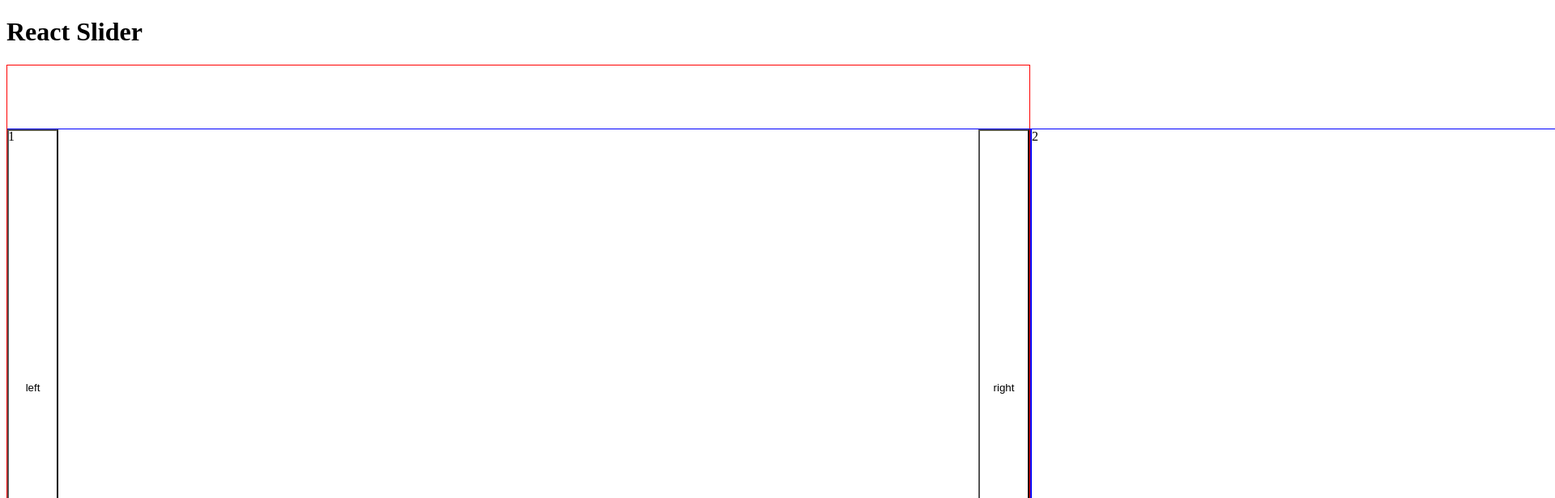
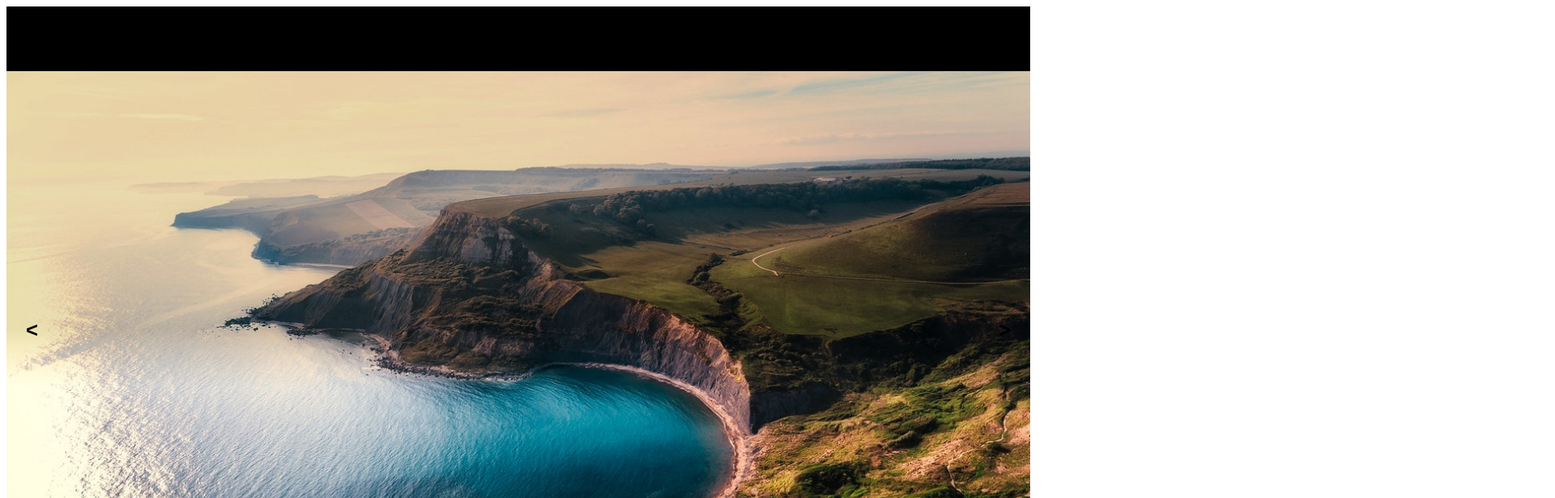
Before and after one commit to andreiGadjylaJS/carousel, a React app: page / in a window 1280 px wide. Shown: the top 616 px of the page at 81% size, 1920 px wide, since content can reach past the window. Built offline with nearby package versions, Linux system fonts and the light colour scheme.

Commit message:
add component ImgComponent

```diff
--- a/src/App.js
+++ b/src/App.js
@@ -1,15 +1,9 @@
 import React from 'react'
 import Slider from './components/slider/Slider'
-
-
-
 
 const App = () => {
     return (
         <div>
-            <header>
-                <h1>React Slider</h1>
-            </header>
             <Slider />
         </div>
     );
--- /dev/null
+++ b/src/components/imgComponents/ImgComponent.css
@@ -0,0 +1,4 @@
+.img-slider {
+    width: 100%;
+    height: auto;
+}
--- /dev/null
+++ b/src/components/imgComponents/ImgComponent.js
@@ -0,0 +1,10 @@
+import React from 'react'
+import './ImgComponent.css'
+
+const ImgComponent = ({ src }) => {
+    return (
+        <img src={src} alt='slide-img' className="img-slider"></img>
+    )
+}
+
+export default ImgComponent
--- a/src/components/slider/Slider.css
+++ b/src/components/slider/Slider.css
@@ -1,5 +1,5 @@
 .slider {
-    border: 1px solid red;
+    /* border: 1px solid red; */
     position: relative;
     width: 100%;
     height: 100vh;
@@ -8,16 +8,21 @@
     padding: 0;
     display: flex;
     align-items: center;
+    overflow: hidden;
+    background: black;
 }
 
 .slide {
-    border: 1px solid blue;
+    /* border: 1px solid blue; */
     min-width: 100%;
     height: 80vh;
     transition: 0.5S;
+    overflow: hidden;
 }
 
 #goLeft {
+    font-size: 2vw;
+    font-weight: 700;
     position: absolute;
     top: 50%;
     left: 0;
@@ -25,9 +30,14 @@
     width: 5%;
     height: 80vh;
     background: 0;
+    border: none;
+    outline: none;
+    transition: 0.2s;
 }
 
 #goRight {
+    font-size: 2vw;
+    font-weight: 700;
     position: absolute;
     top: 50%;
     right: 0;
@@ -35,4 +45,14 @@
     width: 5%;
     height: 80vh;
     background: 0;
+    border: none;
+    outline: none;
+    transition: 0.2s;
 }
+
+#goLeft:hover,
+#goRight:hover {
+    background: rgba(0, 0, 0, 0.356);
+    cursor: pointer;
+    color: whitesmoke;
+}
--- a/src/components/slider/Slider.js
+++ b/src/components/slider/Slider.js
@@ -1,13 +1,23 @@
 import React, { useRef, useState, useEffect } from 'react';
 import './Slider.css'
+import ImgComponent from '../imgComponents/ImgComponent'
+import image1 from '../../assets/image_1.jpg'
+import image2 from '../../assets/image_2.jpg'
+import image3 from '../../assets/image_3.jpg'
+import image4 from '../../assets/image_4.jpg'
+import image5 from '../../assets/image_5.jpg'
 
 const Slider = () => {
-    const sliderArr = [1, 2, 3, 4, 5]
+    const sliderArr = [
+        <ImgComponent src={image1} />,
+        <ImgComponent src={image2} />,
+        <ImgComponent src={image3} />,
+        <ImgComponent src={image4} />,
+        <ImgComponent src={image5} />]
 
     const [x, setX] = useState(0)
 
     const goLeft = () => {
-        // x === 0 ? setX(0) : setX(x + 100)
         x === 0 ? setX(- 100 * (sliderArr.length - 1)) : setX(x + 100)
     }
     const goRight = () => {
@@ -29,8 +39,8 @@ const Slider = () => {
                     )
                 })
             }
-            <button id="goLeft" onClick={goLeft}>left</button>
-            <button id="goRight" onClick={goRight}>right</button>
+            <button id="goLeft" onClick={goLeft}>&#60;</button>
+            <button id="goRight" onClick={goRight}>&#62;</button>
         </div>
     )
 
--- a/src/index.html
+++ b/src/index.html
@@ -5,6 +5,7 @@
     <meta charset="UTF-8">
     <meta name="viewport" content="width=device-width, initial-scale=1.0">
     <title>Document</title>
+    <link rel="stylesheet" href="path/to/font-awesome/css/font-awesome.min.css">
 </head>
 
 <body>
```
